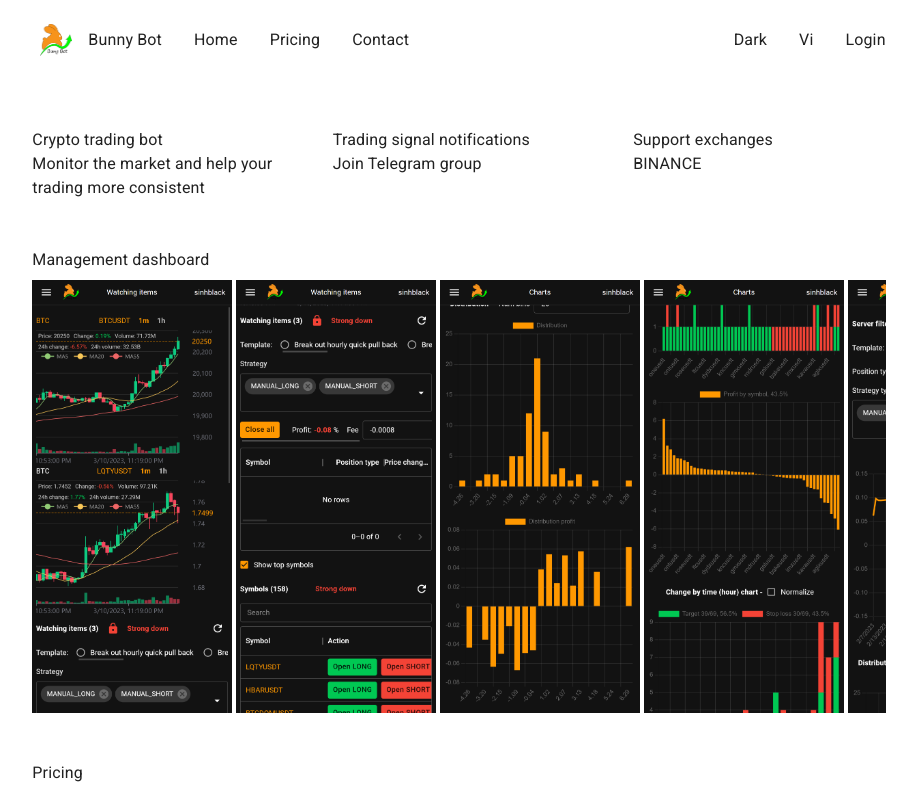
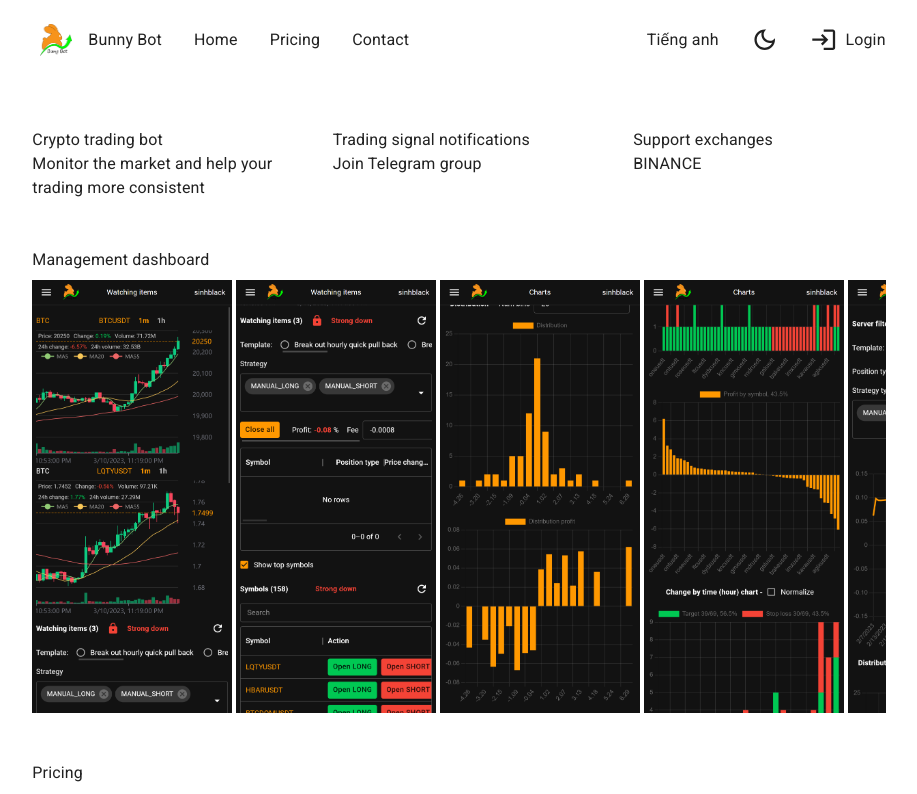
Before and after one commit to sinhlt58/alg-trading-landing, a Next.js app: page /components/home-page in a window 1280 px wide. Shown: the top 794 px of the page, without its empty margins (181-1098 px from the left). Built offline with nearby package versions, Linux system fonts and the light colour scheme; a web font is replaced by a local one.

Commit message:
update nav

```diff
--- a/pages/components/home-page.tsx
+++ b/pages/components/home-page.tsx
@@ -1,7 +1,7 @@
 import { AppEvent } from "@/shared/modesl";
 import { Box, Grid, Typography } from "@mui/material";
 import Image from "next/image";
-import { RefObject, useEffect, useRef } from "react";
+import { useEffect, useRef } from "react";
 import { NavItemModel } from "./nav-bar";
 
 export default function HomePage() {
@@ -12,10 +12,11 @@ export default function HomePage() {
   const bottomRef = useRef<HTMLDivElement>(null);
 
   useEffect(() => {
-    const handleClickNavScrollItem = (e: any) => {
+    const handleClickNavScrollItem = async (e: any) => {
       const item = e.detail as NavItemModel;
       const blockRef = item.action === "home" ? homeBlockRef : bottomRef;
       if (blockRef && blockRef.current) {
+        await new Promise(r => setTimeout(r, 100));
         blockRef.current.scrollIntoView({ behavior: "smooth" });
       }
     }
--- a/pages/components/nav-bar.tsx
+++ b/pages/components/nav-bar.tsx
@@ -50,11 +50,26 @@ export const NavBar = ({ onClickScrollItem }: Props) => {
         action: "space",
       },
       {
+        name: "Tiếng anh",
+        type: "button",
+        action: "lang",
+        icon: <TranslateOutlinedIcon />,
+        hidden: language === "vi",
+      },
+      {
+        name: "Vietnamese",
+        type: "button",
+        action: "lang",
+        icon: <TranslateOutlinedIcon />,
+        hidden: language !== "vi",
+      },
+      {
         name: "Dark",
         type: "button",
         action: "theme",
         icon: <DarkModeOutlinedIcon />,
         hidden: themeMode === "dark",
+        renderHorizontal: () => <DarkModeOutlinedIcon />
       },
       {
         name: "Light",
@@ -62,26 +77,19 @@ export const NavBar = ({ onClickScrollItem }: Props) => {
         action: "theme",
         icon: <LightModeOutlinedIcon />,
         hidden: themeMode === "light",
-      },
-      {
-        name: "Vi",
-        type: "button",
-        action: "lang",
-        icon: <TranslateOutlinedIcon />,
-        hidden: language === "vi",
-      },
-      {
-        name: "En",
-        type: "button",
-        action: "lang",
-        icon: <TranslateOutlinedIcon />,
-        hidden: language !== "vi",
+        renderHorizontal: () => <LightModeOutlinedIcon />
       },
       {
         name: "Login",
         type: "link",
         action: "login",
         icon: <LoginOutlinedIcon />,
+        renderHorizontal: () => (
+          <div className="flex items-center gap-2">
+            <LoginOutlinedIcon />
+            <Typography>Login</Typography>
+          </div>
+        ),
         route: "https://bunnybot.sinhblack.com"
       },
     ];
@@ -129,6 +137,14 @@ export const NavBar = ({ onClickScrollItem }: Props) => {
           if (item.hidden) return null;
           if (item.type === "space") {
             return <div key={item.name} className="flex-1"></div>;
+          }
+
+          if (item.renderHorizontal) {
+            return (
+              <div key={item.name} className="cursor-pointer" onClick={() => handleItemClick(item)}>
+                {item.renderHorizontal()}
+              </div>
+            )
           }
 
           return (
@@ -180,7 +196,8 @@ export interface NavItemModel {
   isActive?: boolean;
   route?: string;
   icon?: ReactNode;
-  render?: () => void;
+  renderHorizontal?: () => ReactNode | null;
+  renderSideMenu?: () => ReactNode | null;
   hidden?: boolean;
 }
 interface SideMenuComponentProps {
```
